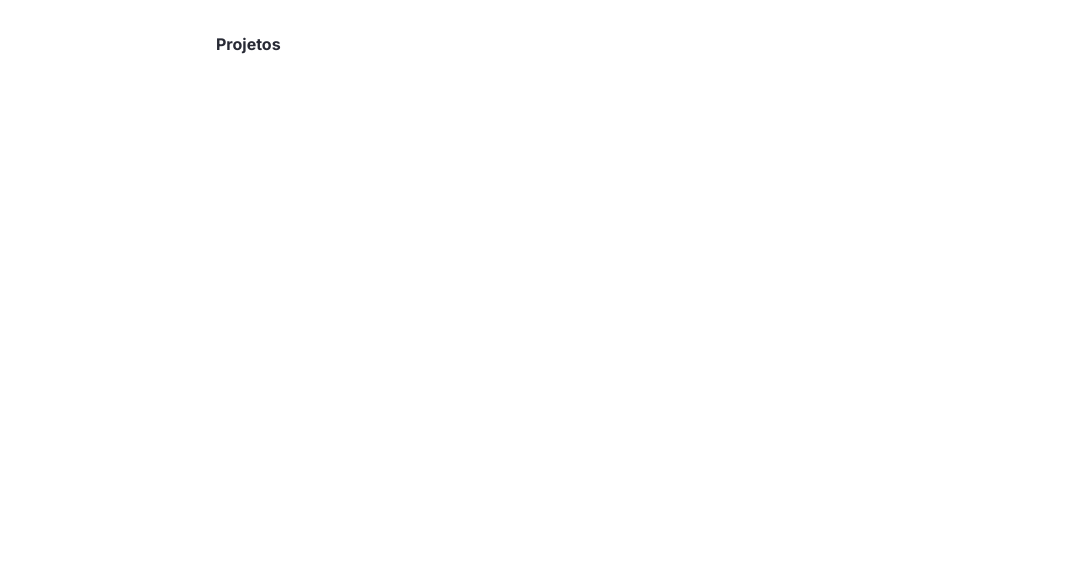
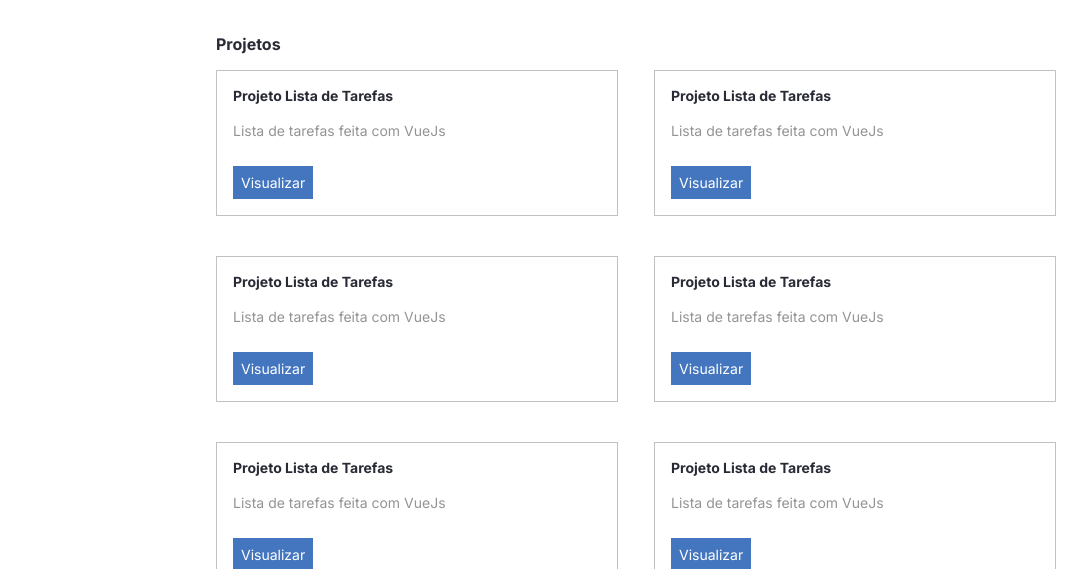
Before and after one commit to JoksLobo/portfolio, a React (Create React App) app: page / in a window 1280 px wide. Shown: the part 383-952 px from the top of the page, without its empty margins (96-1183 px from the left). Before the commit the page ends 800 px from the top, so only its background shows below. Built offline with nearby package versions, Linux system fonts and the light colour scheme; the HTML template or start-up script is replaced by a standard one.

Commit message:
criando a seção de projetos e o componente de projeto

```diff
--- /dev/null
+++ b/src/Components/Projeto/index.tsx
@@ -0,0 +1,14 @@
+import Titulo from '../Titulo/index.tsx'
+import Paragrafo from '../Paragrafo/index.tsx'
+
+import { Card, LinkButton } from './styles.ts'
+
+const Projeto = () => (
+  <Card>
+    <Titulo>Projeto Lista de Tarefas</Titulo>
+    <Paragrafo tipo="secundario">Lista de tarefas feita com VueJs</Paragrafo>
+    <LinkButton>Visualizar</LinkButton>
+  </Card>
+)
+
+export default Projeto
--- /dev/null
+++ b/src/Components/Projeto/styles.ts
@@ -0,0 +1,16 @@
+import styled from 'styled-components'
+
+export const Card = styled.div`
+  border: 1px solid #c1c1c1;
+  padding: 16px;
+`
+export const LinkButton = styled.a`
+  color: #fff;
+  font-size: 14px;
+  background-color: #4476bf;
+  text-decoration: none;
+  padding: 8px;
+  display: inline-block;
+  cursor: pointer;
+  margin-top: 24px;
+`
--- a/src/containers/Projetos/index.tsx
+++ b/src/containers/Projetos/index.tsx
@@ -1,8 +1,37 @@
+import Projeto from '../../Components/Projeto/index.tsx'
 import Titulo from '../../Components/Titulo/index.tsx'
+
+import { Lista } from './styles.ts'
 
 const Projetos = () => (
   <section>
     <Titulo fontSize={16}>Projetos</Titulo>
+    <Lista>
+      <li>
+        <Projeto />
+      </li>
+      <li>
+        <Projeto />
+      </li>
+      <li>
+        <Projeto />
+      </li>
+      <li>
+        <Projeto />
+      </li>
+      <li>
+        <Projeto />
+      </li>
+      <li>
+        <Projeto />
+      </li>
+      <li>
+        <Projeto />
+      </li>
+      <li>
+        <Projeto />
+      </li>
+    </Lista>
   </section>
 )
 
--- /dev/null
+++ b/src/containers/Projetos/styles.ts
@@ -0,0 +1,14 @@
+import styled from 'styled-components'
+
+export const Lista = styled.ul`
+  display: grid;
+  grid-template-columns: 1fr 1fr;
+  column-gap: 36px;
+  row-gap: 40px;
+
+  @media (max-width: 768px) {
+    grid-template-columns: 1fr;
+    column-gap: 0;
+    row-gap: 16px;
+  }
+`
--- a/src/styles.ts
+++ b/src/styles.ts
@@ -5,6 +5,7 @@
     margin: 0;
     padding: 0;
     font-family: 'Inter', sans-serif;
+    list-style: none;
   }
 
   body {
```
